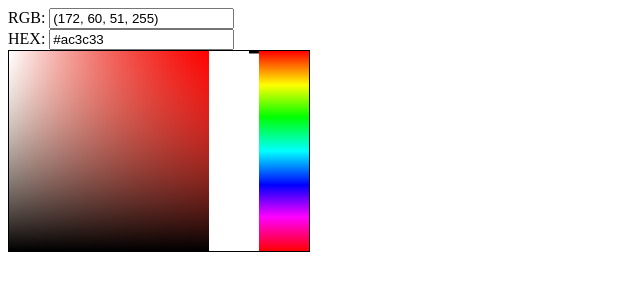
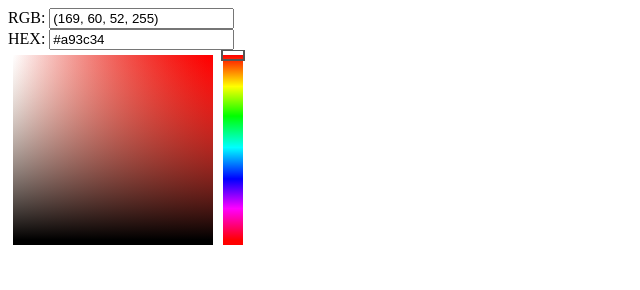
Before and after one commit to jakubsikora/jcolorpicker, a plain HTML site: page index.html in a window 1280 px wide. Both pictures are taken after a click on the element 159 px from the left and 151 px from the top of the page. Shown: the whole page, without its empty margins (0-640 px from the left). Drawn offline with Linux system fonts and the light colour scheme.

Commit message:
slider fix, constants

```diff
--- a/jcolorpicker.css
+++ b/jcolorpicker.css
@@ -1,4 +1,3 @@
 .canvas {
   position: relative;
-  border: 1px solid #000;
 }
--- a/jcolorpicker.js
+++ b/jcolorpicker.js
@@ -2,8 +2,16 @@ var canvas = document.getElementById('canvas')
   , ctx = canvas.getContext('2d')
   , CANVAS_WIDTH = 400
   , CANVAS_HEIGHT = 200
+  , COLORPICKER_POSX = 5
+  , COLORPICKER_POSY = 5
   , COLORPICKER_WIDTH = 200
-  , COLORPICKER_HEIGHT = 200
+  , COLORPICKER_HEIGHT = CANVAS_HEIGHT - 10
+  , HUE_WIDTH = 20
+  , HUE_HEIGHT = CANVAS_HEIGHT - 10
+  , HUE_POSX = COLORPICKER_POSX + COLORPICKER_WIDTH + 10
+  , HUE_POSY = 5
+  , HUE_SLIDER_HEIGHT = 10
+  , HUE_SLIDER_POSY = 5
   , gradientLeft
   , gradientTop
   , coordinates
@@ -25,26 +33,17 @@ canvas.addEventListener('click', function(e) {
   x = e.pageX - coordinates.left;
   y = e.pageY - coordinates.top;
 
-  imgData = ctx.getImageData(x, y, 1, 1).data;
+  hex = getColor(x, y);
 
-  red = imgData[0];
-  green = imgData[1];
-  blue = imgData[2];
-  alpha = imgData[3];
+  ctx.beginPath();
+  ctx.rect(HUE_POSX, HUE_POSY, HUE_WIDTH, HUE_HEIGHT);
+  if (ctx.isPointInPath(x, y)) {
+    if (!dragging) {
+      hex = getColor(x, y);
+      updateColorpicker(y, hex);
+    }
 
-  rgb = '(' + red + ', ' + green + ', ' + blue + ', ' + alpha + ')';
-  hex = rgbToHex(red, green, blue);
-  document.querySelector('#rgb input').value = rgb;
-  document.querySelector('#hex input').value = hex;
-
-  // TODO: constants
-  if (x > 250 && x < 300 && y > 0 && y < 200) {
-    console.log(y);
-    cleanColorpicker();
-    drawColorpicker(hex);
-    cleanHue();
-    drawHue('#FF0000');
-    drawHueSlider(y);
+    return;
   }
 });
 
@@ -61,25 +60,22 @@ canvas.addEventListener('mousemove', function(e) {
   x = e.pageX - coordinates.left;
   y = e.pageY - coordinates.top;
 
-  // Replay the rectangle path (no need to fill() it) and test it
   ctx.beginPath();
-  ctx.rect(250, 0, 50, COLORPICKER_HEIGHT);
+  ctx.rect(HUE_POSX, HUE_POSY, HUE_WIDTH, HUE_HEIGHT);
   if (ctx.isPointInPath(x, y)) {
     if (dragging) {
-      cleanColorpicker();
-      drawColorpicker(hex);
-      cleanHue();
-      drawHue('#FF0000');
-      drawHueSlider(y);
+      hex = getColor(x, y);
+      updateColorpicker(y, hex);
     }
 
     canvas.style.cursor = 'pointer';
     return;
   }
 
-  // Replay the rectangle path (no need to fill() it) and test it
   ctx.beginPath();
-  ctx.rect(0, 0, COLORPICKER_WIDTH, COLORPICKER_HEIGHT);
+  ctx.rect(
+    COLORPICKER_POSX, COLORPICKER_POSY,
+    COLORPICKER_WIDTH, COLORPICKER_HEIGHT);
   if (ctx.isPointInPath(x, y)) {
     canvas.style.cursor = 'crosshair';
     return;
@@ -89,24 +85,58 @@ canvas.addEventListener('mousemove', function(e) {
   canvas.style.cursor = 'default';
 });
 
+function getColor(x, y) {
+  ctx.beginPath();
+  ctx.rect(
+    COLORPICKER_POSX, COLORPICKER_POSY,
+    COLORPICKER_WIDTH, COLORPICKER_HEIGHT);
+  ctx.rect(HUE_POSX, HUE_POSY, HUE_WIDTH, HUE_HEIGHT);
+  if (ctx.isPointInPath(x, y)) {
+    imgData = ctx.getImageData(x, y, 1, 1).data;
+
+    red = imgData[0];
+    green = imgData[1];
+    blue = imgData[2];
+    alpha = imgData[3];
+
+    rgb = '(' + red + ', ' + green + ', ' + blue + ', ' + alpha + ')';
+    hex = rgbToHex(red, green, blue);
+    document.querySelector('#rgb input').value = rgb;
+    document.querySelector('#hex input').value = hex;
+
+    return hex;
+  }
+}
+
+function updateColorpicker(y, hex) {
+  cleanColorpicker();
+  drawColorpicker(hex);
+  cleanHue();
+  drawHue('#FF0000');
+  drawHueSlider(y);
+}
+
 function init() {
   drawColorpicker('#FF0000');
   drawHue('#FF0000');
-  drawHueSlider(1);
+  drawHueSlider(HUE_SLIDER_POSY);
 }
 
 function drawColorpicker(baseHex) {
-  console.log(baseHex);
   ctx.beginPath();
-  ctx.rect(0, 0, COLORPICKER_WIDTH, COLORPICKER_HEIGHT);
+  ctx.rect(
+    COLORPICKER_POSX, COLORPICKER_POSY,
+    COLORPICKER_WIDTH, COLORPICKER_HEIGHT);
   ctx.fillStyle = baseHex;
   ctx.fill();
 
   // Create gradient
   gradientLeft = ctx.createLinearGradient(
-    0, COLORPICKER_HEIGHT / 2, COLORPICKER_WIDTH, COLORPICKER_HEIGHT / 2);
+    COLORPICKER_POSX, COLORPICKER_HEIGHT / 2,
+    COLORPICKER_WIDTH, COLORPICKER_HEIGHT / 2);
   gradientTop = ctx.createLinearGradient(
-    COLORPICKER_WIDTH / 2, 0, COLORPICKER_WIDTH / 2, COLORPICKER_HEIGHT);
+    COLORPICKER_WIDTH / 2, COLORPICKER_POSY,
+    COLORPICKER_WIDTH / 2, COLORPICKER_HEIGHT);
 
   // Add colors
   gradientLeft.addColorStop(0.000, 'rgba(255, 255, 255, 1)');
@@ -116,10 +146,14 @@ function drawColorpicker(baseHex) {
 
   // Fill with gradient
   ctx.fillStyle = gradientLeft;
-  ctx.fillRect(0, 0, COLORPICKER_WIDTH, COLORPICKER_HEIGHT);
+  ctx.fillRect(
+    COLORPICKER_POSX, COLORPICKER_POSY,
+    COLORPICKER_WIDTH, COLORPICKER_HEIGHT);
 
   ctx.fillStyle = gradientTop;
-  ctx.fillRect(0, 0, COLORPICKER_WIDTH, COLORPICKER_HEIGHT);
+  ctx.fillRect(
+    COLORPICKER_POSX, COLORPICKER_POSY,
+    COLORPICKER_WIDTH, COLORPICKER_HEIGHT);
 }
 
 function drawHue(baseHex) {
@@ -127,11 +161,13 @@ function drawHue(baseHex) {
 
   ctx.beginPath();
   // TODO: move to constants
-  ctx.rect(250, 0, 50, COLORPICKER_HEIGHT);
+  ctx.rect(HUE_POSX, HUE_POSY, HUE_WIDTH, HUE_HEIGHT);
   ctx.fillStyle = baseHex;
   ctx.fill();
 
-  gradientSlider = ctx.createLinearGradient(300, 0, 300, 200);
+  gradientSlider = ctx.createLinearGradient(
+    HUE_POSX + (HUE_WIDTH / 2), HUE_POSY,
+    HUE_POSX + (HUE_WIDTH / 2), HUE_HEIGHT);
 
   gradientSlider.addColorStop(0.000, '#ff0000');
   gradientSlider.addColorStop(0.170, '#ffff00');
@@ -143,22 +179,22 @@ function drawHue(baseHex) {
 
   // Fill with gradient
   ctx.fillStyle = gradientSlider;
-  ctx.fillRect(250, 0, 50, COLORPICKER_HEIGHT);
+  ctx.fillRect(HUE_POSX, HUE_POSY, HUE_WIDTH, HUE_HEIGHT);
 }
 
 function drawHueSlider(y) {
   ctx.beginPath();
-  ctx.moveTo(240, y);
-  ctx.lineTo(250, y);
-  ctx.lineWidth = 3;
-
-  // set line color
-  ctx.strokeStyle = '#000000';
-  ctx.stroke();
+  ctx.strokeStyle = '#555555';
+  ctx.lineWidth = 2;
+  ctx.strokeRect(
+    HUE_POSX - 1, y - (HUE_SLIDER_HEIGHT / 2),
+    HUE_WIDTH + 2, HUE_SLIDER_HEIGHT);
 }
 
 function cleanColorpicker() {
-  ctx.clearRect(0, 0, COLORPICKER_WIDTH, COLORPICKER_HEIGHT);
+  ctx.clearRect(
+    0, 0,
+    CANVAS_WIDTH, CANVAS_HEIGHT);
 }
 
 function cleanHue() {
```
